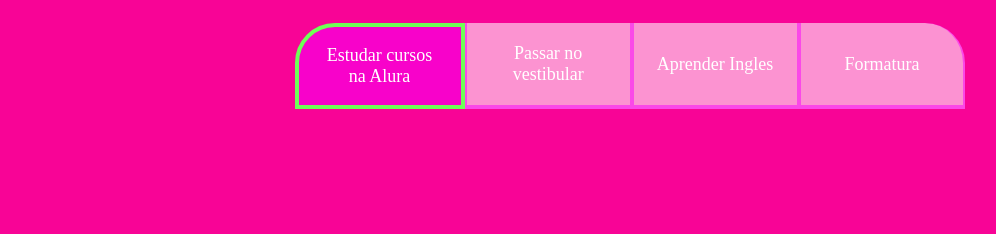
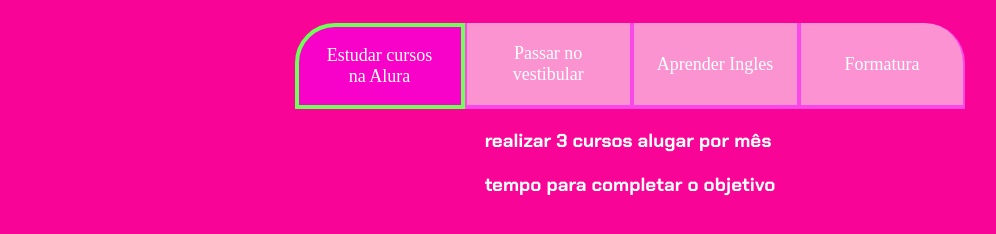
Before and after one commit to anaheloizagraeff/projeto3Ewilson, a plain HTML site: page index.html in a window 1280 px wide. Shown: the part 80-314 px from the top of the page, without its empty margins (10-1006 px from the left). Drawn offline with Linux system fonts and the light colour scheme.

Commit message:
Update index.html

```diff
--- a/index.html
+++ b/index.html
@@ -14,9 +14,11 @@
             <button class="botao">Passar no vestibular</button>
             <button class="botao">Aprender Ingles</button>
             <button class="botao">Formatura</button>
-
-
         </div>
+        <div class="abas-textos">
+            <div class="aba-conteudo">
+                <h3 class=" aba-conteudo-titulo-principal">realizar 3 cursos alugar por mês</h3>
+                <h3 class=" aba-conteudo-titulo-secundario">tempo para completar o objetivo</h4>
     </section>
 
     <script src="main.js"></script>
```
